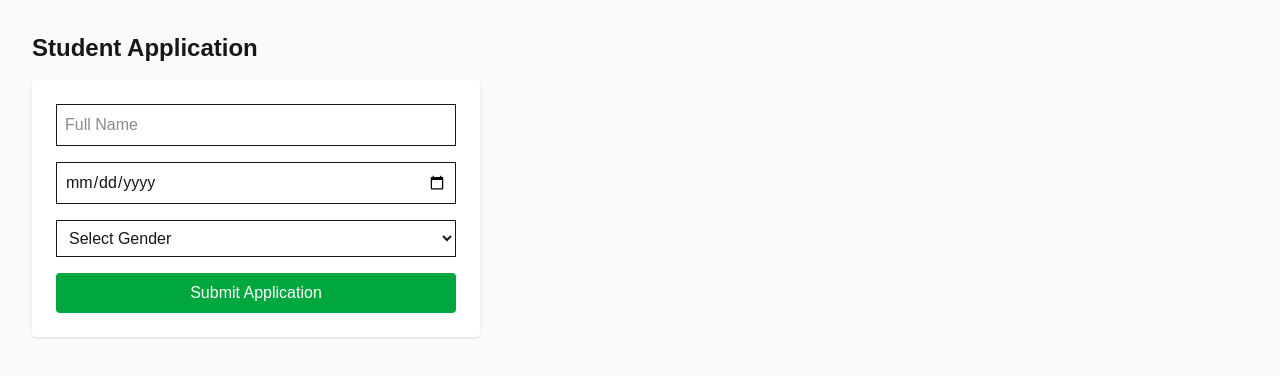
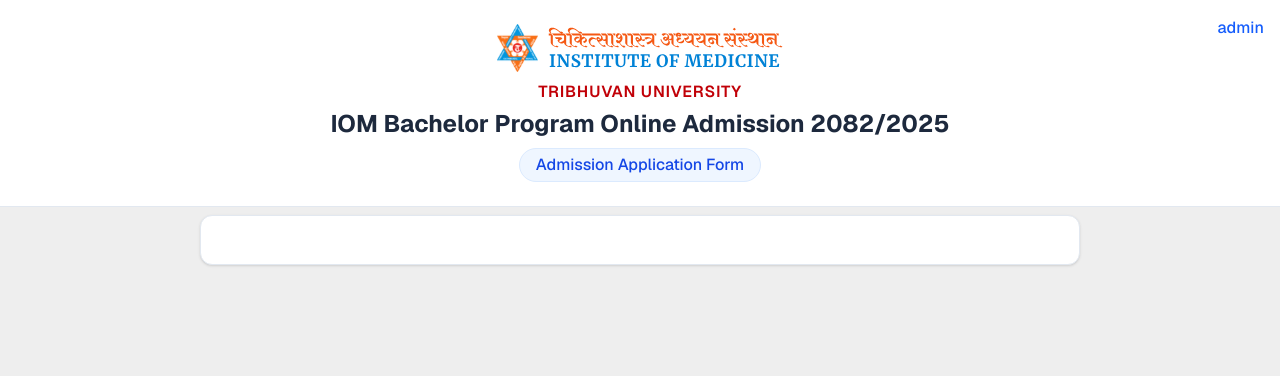
Before and after one commit to Sudip-maharjan/ams, a Next.js app: page /students in a window 1280 px wide. Shown: the top 376 px of the page. Built offline with nearby package versions, Linux system fonts and the light colour scheme.

Commit message:
feat: Application form init

```diff
--- /dev/null
+++ b/app/components/FormComp/FormLayout.tsx
@@ -0,0 +1,15 @@
+import Header from "../Header";
+import StudentDetails from "./StudentDetails";
+
+export default function FormLayout() {
+  return (
+    <>
+      <div className="min-h-screen font-sans pb-20">
+        <Header />
+        <main className="max-w-4xl mx-auto px-2 mt-2 space-y-6">
+          <StudentDetails />
+        </main>
+      </div>
+    </>
+  );
+}
--- /dev/null
+++ b/app/components/FormComp/StudentDetails.tsx
@@ -0,0 +1,9 @@
+import { BookOpen, HelpCircle } from "lucide-react";
+
+export default function StudentDetails() {
+  return (
+    <div className="bg-white rounded-xl border border-slate-200 shadow-sm overflow-hidden">
+      <div className="p-6"></div>
+    </div>
+  );
+}
--- a/app/components/Header.tsx
+++ b/app/components/Header.tsx
@@ -3,13 +3,13 @@
 
 export default function Header() {
   return (
-    <header className="bg-white border-b border-slate-200 py-8 px-4">
+    <header className="bg-white border-b border-slate-200 py-6 px-4">
       <div className="max-w-4xl mx-auto flex flex-col items-center text-center">
         <Image
           src="/logo.svg"
           loading="eager"
-          width={400}
-          height={70}
+          width={286}
+          height={48}
           alt="Tribhuvan University Logo"
         />
         <Link
@@ -18,13 +18,11 @@
         >
           admin
         </Link>
-        <h2 className="text-s font-semibold text-red-700 tracking-wider uppercase">
+        <h2 className="mt-2 text-s font-semibold text-red-700 tracking-wider uppercase">
           Tribhuvan University
         </h2>
-        <h1 className="text-xl font-bold text-slate-900 mt-1 uppercase">
-          Institute of Medicine
-        </h1>
-        <div className="mt-6 space-y-2">
+
+        <div className="mt-1 space-y-2">
           <h3 className="text-2xl font-bold text-slate-800">
             IOM Bachelor Program Online Admission 2082/2025
           </h3>
--- a/app/students/page.tsx
+++ b/app/students/page.tsx
@@ -1,98 +1,104 @@
-"use client";
-
-import { useState } from "react";
+import FormLayout from "../components/FormComp/FormLayout";
 
 export default function StudentsPage() {
-  const [fullName, setFullName] = useState("");
-  const [dob, setDob] = useState("");
-  const [gender, setGender] = useState("");
-  const [amsCode, setAmsCode] = useState<string | null>(null);
-  const [loading, setLoading] = useState(false);
+  return <FormLayout />;
+}
 
-  const handleSubmit = async () => {
-    // Client-side validation
-    if (!fullName || !dob || !gender) {
-      alert("Please fill in all fields.");
-      return;
-    }
+// "use client";
 
-    setLoading(true);
-    setAmsCode(null); // clear previous result
+// import { useState } from "react";
 
-    try {
-      const res = await fetch("/api/students", {
-        method: "POST",
-        headers: { "Content-Type": "application/json" },
-        body: JSON.stringify({ fullName, dob, gender }),
-      });
+// export default function StudentsPage() {
+//   const [fullName, setFullName] = useState("");
+//   const [dob, setDob] = useState("");
+//   const [gender, setGender] = useState("");
+//   const [amsCode, setAmsCode] = useState<string | null>(null);
+//   const [loading, setLoading] = useState(false);
 
-      const json = await res.json().catch(() => null);
+//   const handleSubmit = async () => {
+//     // Client-side validation
+//     if (!fullName || !dob || !gender) {
+//       alert("Please fill in all fields.");
+//       return;
+//     }
 
-      if (!res.ok) {
-        console.error("Server response:", json);
-        alert(json?.error || "Something went wrong. Check console.");
-        return;
-      }
+//     setLoading(true);
+//     setAmsCode(null); // clear previous result
 
-      console.log("Student created:", json);
-      setAmsCode(json.amsCode); // show the server-generated AMS code
+//     try {
+//       const res = await fetch("/api/students", {
+//         method: "POST",
+//         headers: { "Content-Type": "application/json" },
+//         body: JSON.stringify({ fullName, dob, gender }),
+//       });
 
-      // Reset form
-      setFullName("");
-      setDob("");
-      setGender("");
-    } catch (err) {
-      console.error("Network error:", err);
-      alert("Network error. Please try again.");
-    } finally {
-      setLoading(false);
-    }
-  };
+//       const json = await res.json().catch(() => null);
 
-  return (
-    <main className="min-h-screen p-8 bg-gray-50">
-      <h1 className="text-2xl font-bold mb-4">Student Application</h1>
+//       if (!res.ok) {
+//         console.error("Server response:", json);
+//         alert(json?.error || "Something went wrong. Check console.");
+//         return;
+//       }
 
-      <div className="bg-white p-6 rounded shadow max-w-md">
-        <input
-          className="border p-2 w-full mb-4"
-          placeholder="Full Name"
-          value={fullName}
-          onChange={(e) => setFullName(e.target.value)}
-        />
+//       console.log("Student created:", json);
+//       setAmsCode(json.amsCode); // show the server-generated AMS code
 
-        <input
-          type="date"
-          className="border p-2 w-full mb-4"
-          value={dob}
-          onChange={(e) => setDob(e.target.value)}
-        />
+//       // Reset form
+//       setFullName("");
+//       setDob("");
+//       setGender("");
+//     } catch (err) {
+//       console.error("Network error:", err);
+//       alert("Network error. Please try again.");
+//     } finally {
+//       setLoading(false);
+//     }
+//   };
 
-        <select
-          className="border p-2 w-full mb-4"
-          value={gender}
-          onChange={(e) => setGender(e.target.value)}
-        >
-          <option value="">Select Gender</option>
-          <option value="MALE">Male</option>
-          <option value="FEMALE">Female</option>
-          <option value="OTHER">Other</option>
-        </select>
+//   return (
+//     <main className="min-h-screen p-8 bg-gray-50">
+//       <h1 className="text-2xl font-bold mb-4">Student Application</h1>
 
-        <button
-          onClick={handleSubmit}
-          disabled={loading}
-          className="bg-green-600 text-white px-4 py-2 rounded w-full disabled:opacity-50"
-        >
-          {loading ? "Submitting..." : "Submit Application"}
-        </button>
+//       <div className="bg-white p-6 rounded shadow max-w-md">
+//         <input
+//           className="border p-2 w-full mb-4"
+//           placeholder="Full Name"
+//           value={fullName}
+//           onChange={(e) => setFullName(e.target.value)}
+//         />
 
-        {amsCode && (
-          <p className="mt-4 text-green-700 font-semibold">
-            ✅ Application Submitted! Your AMS Code: {amsCode}
-          </p>
-        )}
-      </div>
-    </main>
-  );
-}
+//         <input
+//           type="date"
+//           className="border p-2 w-full mb-4"
+//           value={dob}
+//           onChange={(e) => setDob(e.target.value)}
+//         />
+
+//         <select
+//           className="border p-2 w-full mb-4"
+//           value={gender}
+//           onChange={(e) => setGender(e.target.value)}
+//         >
+//           <option value="">Select Gender</option>
+//           <option value="MALE">Male</option>
+//           <option value="FEMALE">Female</option>
+//           <option value="OTHER">Other</option>
+//         </select>
+
+//         <button
+//           onClick={handleSubmit}
+//           disabled={loading}
+//           className="bg-green-600 text-white px-4 py-2 rounded w-full disabled:opacity-50"
+//         >
+//           {loading ? "Submitting..." : "Submit Application"}
+//         </button>
+
+//         {amsCode && (
+//           <p className="mt-4 text-green-700 font-semibold">
+//             ✅ Application Submitted! Your AMS Code: {amsCode}
+//           </p>
+//         )}
+//       </div>
+//     </main>
+//   );
+// }
```
